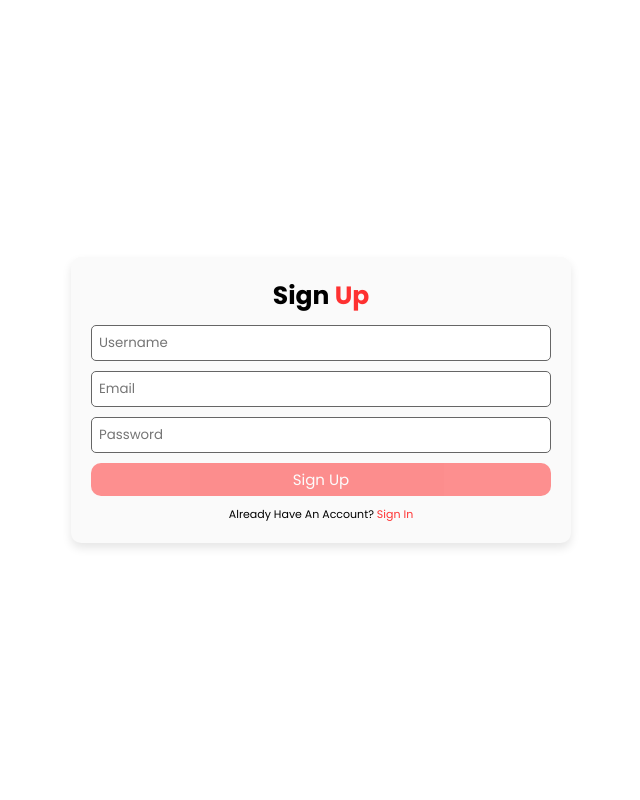
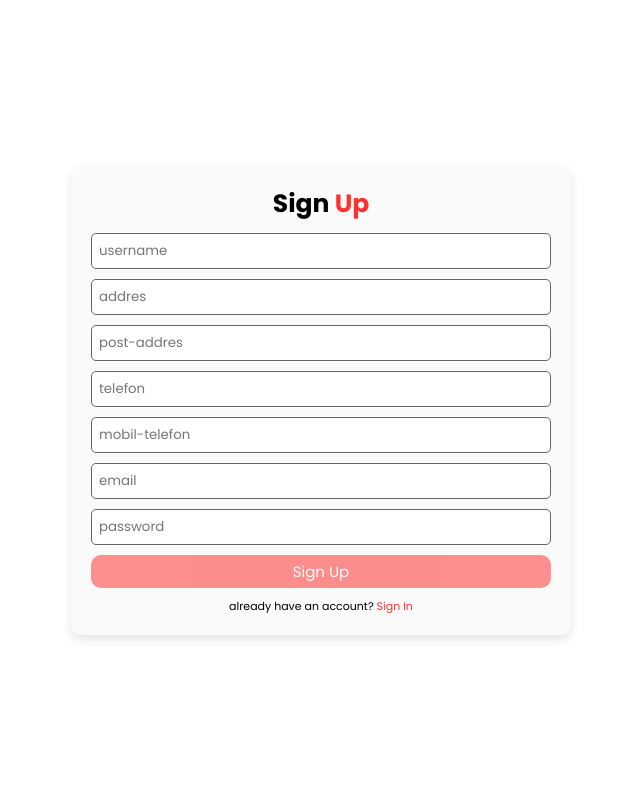
Before and after one commit to arafat4693/car-rent, a PHP site: page /signup.php in a window 1280 px wide. Shown: the whole page, without its empty margins (319-959 px from the left). Run offline with PHP 8.4, Linux system fonts and the light colour scheme.

Commit message:
made sign up in php

```diff
--- a/register.css
+++ b/register.css
@@ -4,7 +4,7 @@
     box-sizing: border-box;
     transition: 0.2s linear;
     text-decoration: none;
-    text-transform: capitalize;
+    /* text-transform: capitalize; */
     border: none;
     outline: none;
     font-family: "Poppins", sans-serif;
@@ -45,6 +45,7 @@ body{
     display: flex;
     justify-content: center;
     align-items: center;
+    position: relative;
 }
 
 form {
@@ -64,6 +65,7 @@ form .box {
     border: 0.1rem solid #666;
     margin-bottom: 1rem;
     border-radius: 0.5rem;
+    text-transform: none;
   }
 
 form .box:focus {
--- a/signup.php
+++ b/signup.php
@@ -1,5 +1,37 @@
 <?php
-    include "_connect.php";
+    $showAlert = false;
+    $showError = false;
+    if($_SERVER['REQUEST_METHOD'] == 'POST'){
+        session_start();
+        include "_connect.php";
+        $_SESSION['username'] = $_POST['username'];
+        $_SESSION['addres'] = $_POST['addres'];
+        $_SESSION['postaddres'] = $_POST['post-addres'];
+        $_SESSION['telefon'] = $_POST['telefon'];
+        $_SESSION['mobiltelefon'] = $_POST['mobil-telefon'];
+        $_SESSION['email'] = $_POST['email'];
+        $_SESSION['pass'] = $_POST['password'];
+
+        $username = $_SESSION['username'];
+        $addres = $_SESSION['addres'];
+        $postaddres = $_SESSION['postaddres'];
+        $telefon = $_SESSION['telefon'];
+        $mobiltelefon = $_SESSION['mobiltelefon'];
+        $email = $_SESSION['email'];
+        $pass = $_SESSION['pass'];
+
+        if(isset($username) && isset($email) && isset($password)){
+            // $hash = password_hash($password, PASSWORD_DEFAULT);
+            $sql = "INSERT INTO `kund`(`KundNamn`, `Adress`, `Postadress`, `Tel`, `MobilTel`, `Epost`, `Password`) VALUES ('$username','$addres','$postaddres','$telefon','$mobiltelefon','$email','$pass')";
+            $result = mysqli_query($conn, $sql);
+            if($result){
+                $row = mysqli_fetch_assoc($result);
+                $_SESSION['id'] = $row['KundId'];
+                header('location: login.php');
+            }
+        }
+    }
+
 ?>
 <!DOCTYPE html>
 <html lang="en">
@@ -13,11 +45,15 @@
     <link href="https://cdnjs.cloudflare.com/ajax/libs/font-awesome/6.0.0-beta2/css/all.min.css" rel="stylesheet">
 </head>
 <body>
-    <form>
+    <form method="post" action="signup.php">
         <h1 class="heading">Sign <span>Up</span></h1>
-        <input type="text" placeholder="username" class="box">
-        <input type="email" placeholder="email" class="box">
-        <input type="password" placeholder="password" class="box">
+        <input name="username" type="text" placeholder="username" class="box">
+        <input name="addres" type="text" placeholder="addres" class="box">
+        <input name="post-addres" type="text" placeholder="post-addres" class="box">
+        <input name="telefon" type="number" placeholder="telefon" class="box">
+        <input name="mobil-telefon" type="number" placeholder="mobil-telefon" class="box">
+        <input name="email" type="email" placeholder="email" class="box">
+        <input name="password" type="password" placeholder="password" class="box">
         <input type="submit" class="btn" value="Sign Up">
         <p>already have an account? <a href="login.php">Sign In</a></p>
     </form>
```
Also changed, not shown: profile.php (added, +27 -0 lines).
